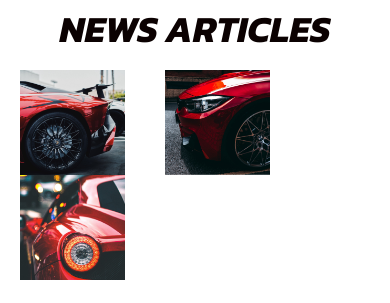
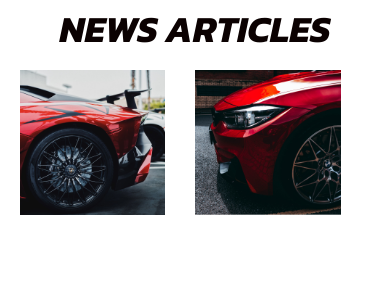
Before and after one commit to JellyB1/angelica-chung-project-one, a plain HTML site: page index.html in a window 390 px wide. Shown: the part 772-1075 px from the top of the page. Drawn offline with Linux system fonts and the light colour scheme.

Commit message:
fixed imgs in .news-articles

```diff
--- a/styles/styles.css
+++ b/styles/styles.css
@@ -236,7 +236,6 @@ header {
 .new-models-section article,
 .night-drive-section article {
 	width: 45%;
-	/* margin-top: 10%; */
 }
 
 .large-rectangle {
@@ -386,10 +385,26 @@ form button {
 }
 
 @media (max-width: 890px) {
+	.news-articles .square-image:last-child {
+		display: none;
+	}
+
+	.image-container-flex .square-image:nth-child(2) {
+		margin: 0px;
+		margin-left: 30px;
+
+	}
+	.square-image {
+		margin-bottom: 40px;
+		width: calc((100% / 2) - 30px);
+	}
+
+
 	.small-square {
 		float: none;
 		width: 100%;
 	}
+
 	.highlights-section article {
 		width: 100%;
 		padding: 0%;
```
